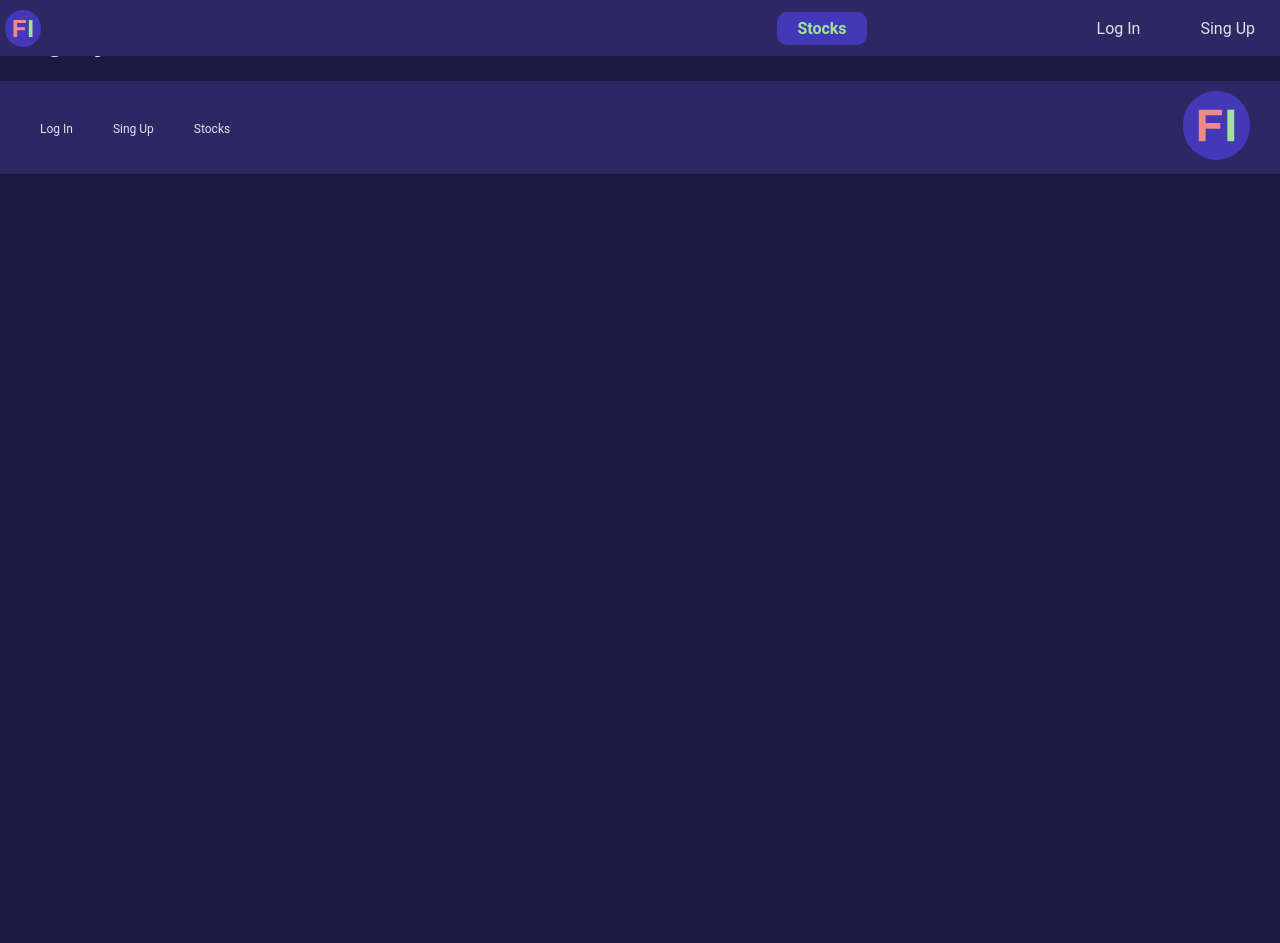
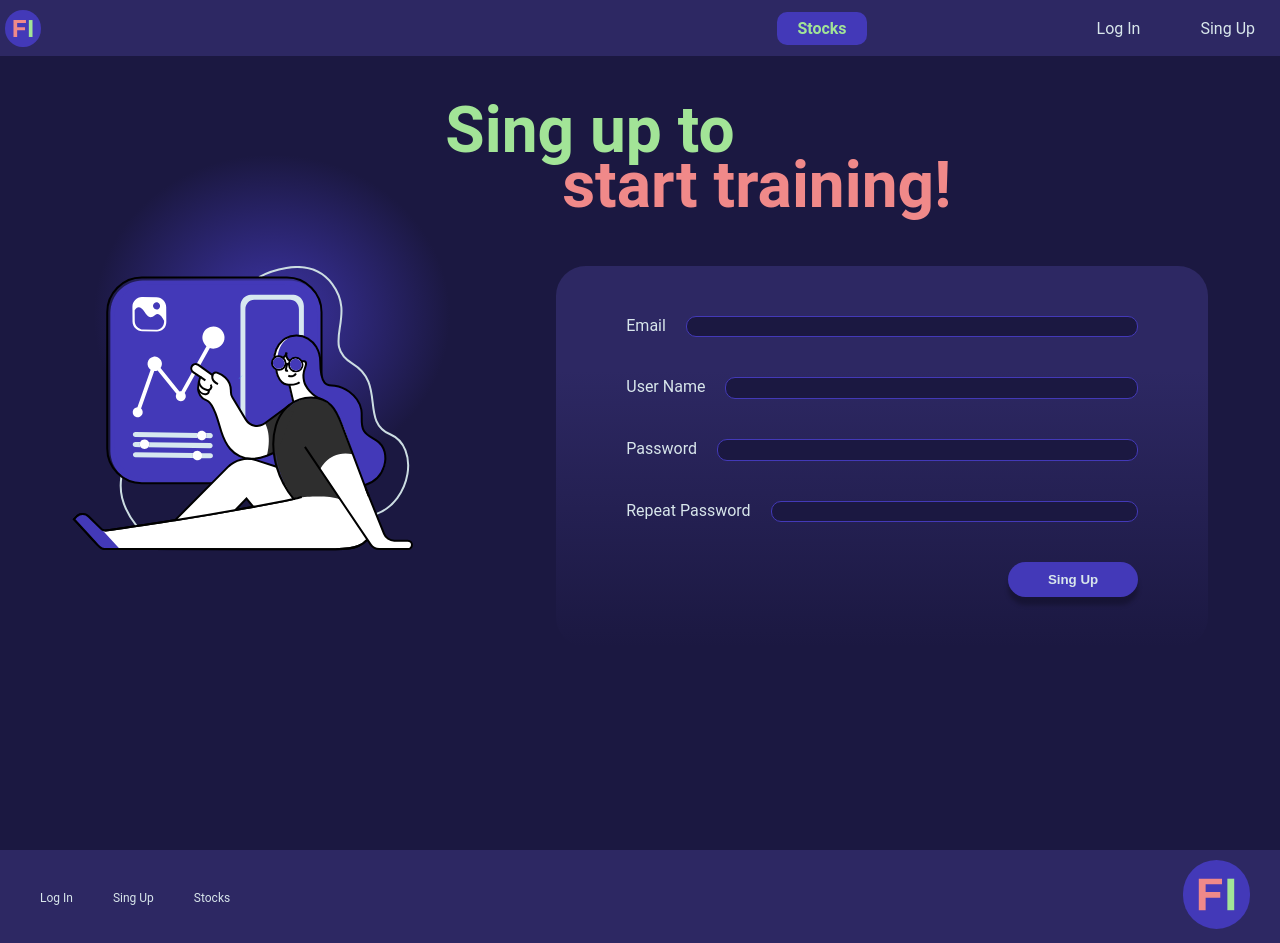
Before and after one commit to nicodeheza/fake-investor, a React (Create React App) app in the folder client/: page /singup in a window 1280 px wide. Before the commit the page ends 800 px from the top, so only its background shows below. Built offline with nearby package versions, Linux system fonts and the light colour scheme; the HTML template or start-up script is replaced by a standard one.

Commit message:
client login and sing up sketch

```diff
--- a/client/src/App.css
+++ b/client/src/App.css
@@ -32,3 +32,29 @@ a {
 	transform: scale(1.05);
 	box-shadow: 0px 16px 4px rgba(0, 0, 0, 0.25);
 }
+
+.text-input {
+	background-color: var(--bk-dark);
+	border: solid 1px var(--color);
+	border-radius: 10px;
+	width: 100%;
+	height: 1.1rem;
+	color: var(--text);
+	padding-left: 10px;
+}
+
+.form-btn {
+	border: none;
+	background-color: var(--color);
+	color: var(--text);
+	font-weight: bold;
+	padding: 10px 40px;
+	border-radius: 20px;
+	cursor: pointer;
+	box-shadow: 0px 8px 4px rgba(0, 0, 0, 0.25);
+	transition: 0.5s;
+}
+.form-btn:hover {
+	transform: scale(1.05);
+	box-shadow: 0px 16px 4px rgba(0, 0, 0, 0.25);
+}
--- a/client/src/pages/LogIn.tsx
+++ b/client/src/pages/LogIn.tsx
@@ -1,7 +1,45 @@
+import ilus1 from "../assets/ilus1.svg";
+import "./login-singup.css";
+
 export default function LogIn() {
 	return (
-		<div>
-			<h1>Log In</h1>
+		<div className="login">
+			<h1>
+				Start <span>training!</span>
+			</h1>
+			<main>
+				<div className="flash-ilus">
+					<div className="flash" />
+					<img src={ilus1} alt="illustration" />
+				</div>
+				<div className="login-card">
+					<form className="form-card">
+						<div className="form-fild-group">
+							<label htmlFor="email-user">Email or User Name</label>
+							<input
+								className="text-input"
+								type="text"
+								id="email-user"
+								name="email-user"
+								required
+							/>
+						</div>
+						<div className="form-fild-group">
+							<label htmlFor="email-password">Password</label>
+							<input
+								className="text-input"
+								type="password"
+								id="email-password"
+								name="email-password"
+								required
+							/>
+						</div>
+						<div className="form-btn-container">
+							<button className="form-btn">Log in</button>
+						</div>
+					</form>
+				</div>
+			</main>
 		</div>
 	);
 }
--- a/client/src/pages/SingUp.tsx
+++ b/client/src/pages/SingUp.tsx
@@ -1,7 +1,65 @@
+import ilus2 from "../assets/ilus2.svg";
+import "./login-singup.css";
+
 export default function SingUp() {
 	return (
-		<div>
-			<h1>Sing Up</h1>
+		<div className="login">
+			<h1>
+				Sing up to <span>start training!</span>
+			</h1>
+			<main>
+				<div className="flash-ilus">
+					<div className="flash" />
+					<img src={ilus2} alt="illustration" />
+				</div>
+				<div className="login-card">
+					<form className="form-card">
+						<div className="form-fild-group">
+							<label htmlFor="email">Email</label>
+							<input
+								className="text-input"
+								type="text"
+								id="email"
+								name="email"
+								required
+							/>
+						</div>
+						<div className="form-fild-group">
+							<label htmlFor="username">User Name</label>
+							<input
+								className="text-input"
+								type="text"
+								id="username"
+								name="username"
+								required
+							/>
+						</div>
+						<div className="form-fild-group">
+							<label htmlFor="password">Password</label>
+							<input
+								className="text-input"
+								type="password"
+								id="password"
+								name="password"
+								required
+							/>
+						</div>
+						<div className="form-fild-group">
+							<label htmlFor="repeatPassword">Repeat Password</label>
+							<input
+								className="text-input"
+								type="password"
+								id="repeatPassword"
+								name="repeatPassword"
+								required
+							/>
+						</div>
+						<div className="form-btn-container">
+							<button className="form-btn">Sing Up</button>
+						</div>
+					</form>
+				</div>
+			</main>
 		</div>
 	);
 }
--- /dev/null
+++ b/client/src/pages/login-singup.css
@@ -0,0 +1,101 @@
+.login {
+	padding-top: 50px;
+	display: flex;
+	flex-direction: column;
+	align-items: center;
+	min-height: 100vh;
+}
+.login h1 {
+	font-size: 64px;
+	color: var(--green);
+	display: flex;
+	flex-direction: column;
+	z-index: 2;
+	white-space: nowrap;
+}
+.login span {
+	color: var(--red);
+	margin-left: 30%;
+	margin-top: -20px;
+}
+.login main {
+	display: flex;
+	justify-content: space-around;
+	width: 100%;
+}
+
+.form-card {
+	position: relative;
+	background: linear-gradient(180deg, var(--bk-light) 27.5%, var(--bk-dark) 100%);
+	padding: 50px 70px;
+	width: 40vw;
+	border-radius: 30px;
+	z-index: 2;
+}
+
+.form-fild-group {
+	margin-bottom: 40px;
+	display: flex;
+	justify-content: space-between;
+}
+.form-fild-group label {
+	margin-right: 20px;
+	width: fit-content;
+	white-space: nowrap;
+}
+
+.form-btn-container {
+	display: flex;
+	justify-content: end;
+}
+.flash-ilus {
+	position: relative;
+}
+.flash-ilus img {
+	position: relative;
+	z-index: 1;
+}
+.flash {
+	background: radial-gradient(
+		55.2% 50% at 50% 50%,
+		var(--color) 0%,
+		var(--bk-dark) 80.73%
+	);
+	opacity: 0.85;
+	width: 400px;
+	height: 400px;
+	position: absolute;
+	top: -150px;
+}
+
+@media (max-width: 900px) {
+	.login h1 {
+		font-size: 36px;
+	}
+	.login span {
+		margin-top: 0px;
+	}
+	.flash-ilus {
+		display: none;
+	}
+	.form-card {
+		width: 60vw;
+		margin: 0px 20px;
+		padding: 50px 40px;
+	}
+	.form-fild-group {
+		flex-direction: column;
+	}
+	.form-fild-group label {
+		margin-bottom: 10px;
+	}
+	.form-btn-container {
+		justify-content: center;
+	}
+}
+@media (max-width: 300px) {
+	.login span {
+		margin-top: 0px;
+		margin-left: 10%;
+	}
+}
```
